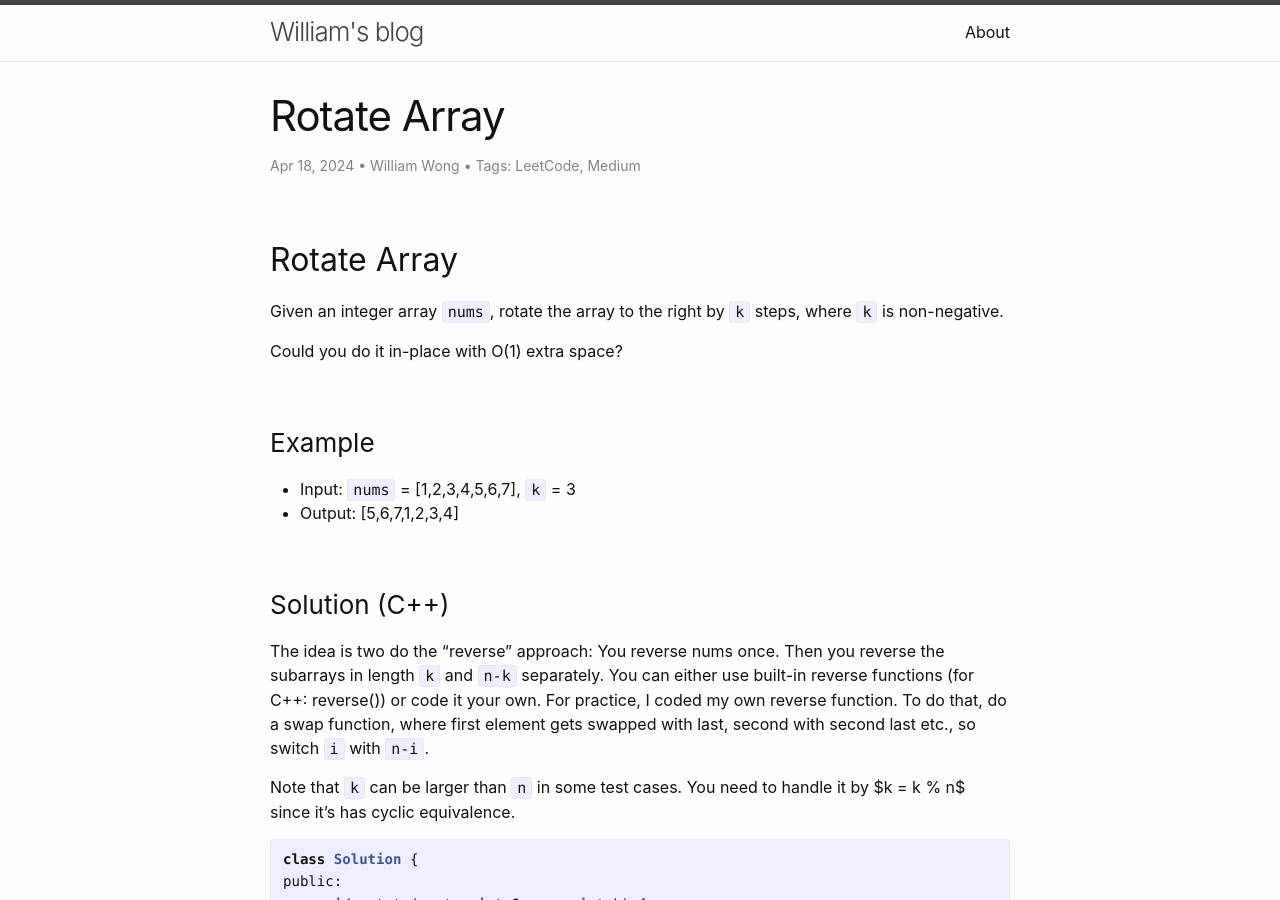
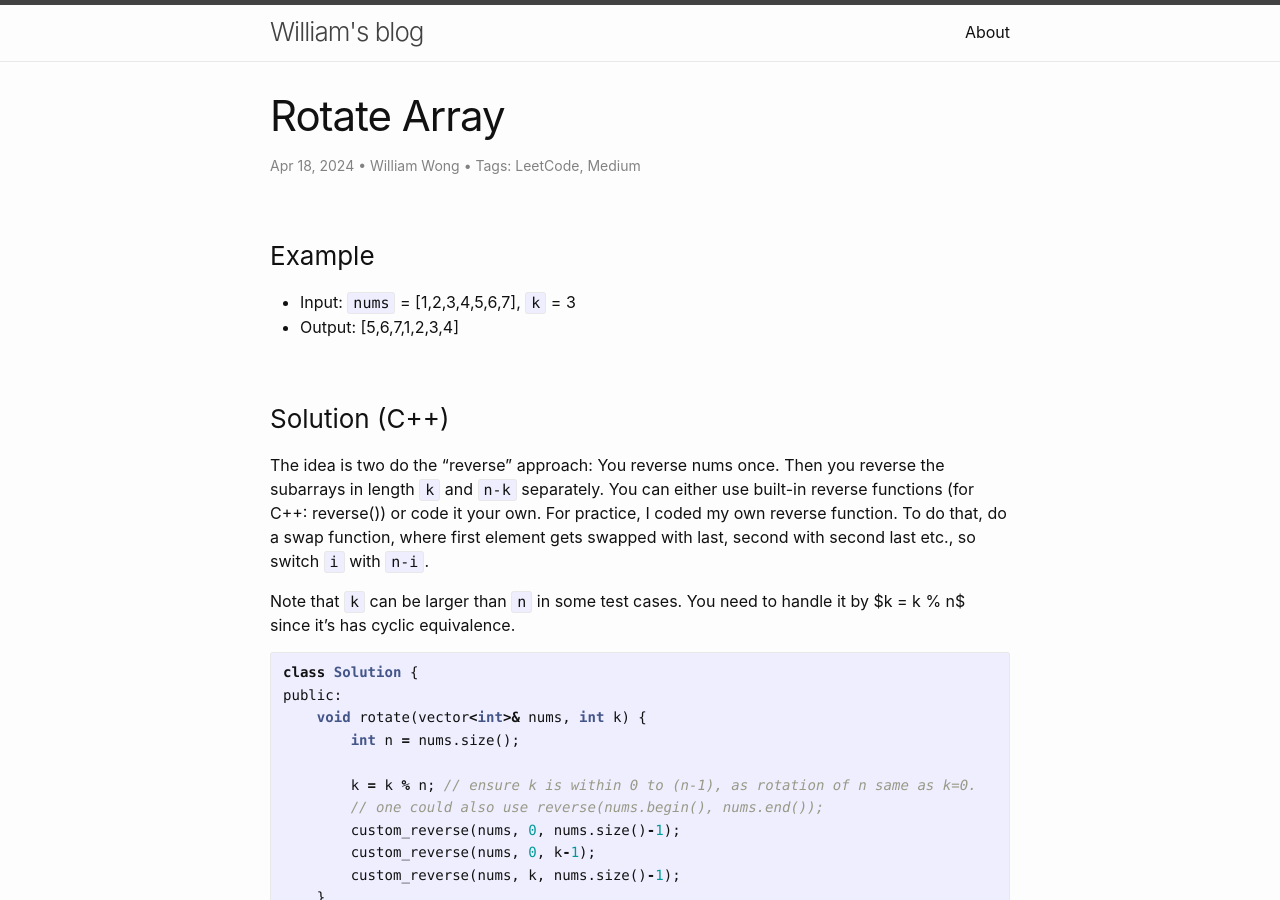
Before and after one commit to wongwil/wongwil.github.io, a Jekyll site: the page built from _posts/2024-04-18-rotate-array.md, in a window 1280 px wide and 900 px high. Built offline with Jekyll 4.4.1, drawn with Linux system fonts in a browser that asks for light colours; comment, search, counter and statistics services are not loaded.

Commit message:
Update 2024-04-18-rotate-array.md

```diff
--- a/_posts/2024-04-18-rotate-array.md
+++ b/_posts/2024-04-18-rotate-array.md
@@ -6,11 +6,6 @@ categories: leetcode
 tags: [LeetCode, Medium]
 published: true
 ---
-
-## Rotate Array
-Given an integer array `nums`, rotate the array to the right by `k` steps, where `k` is non-negative.
-
-Could you do it in-place with O(1) extra space?
 
 ### Example
 - Input: `nums` = [1,2,3,4,5,6,7], `k` = 3
```
